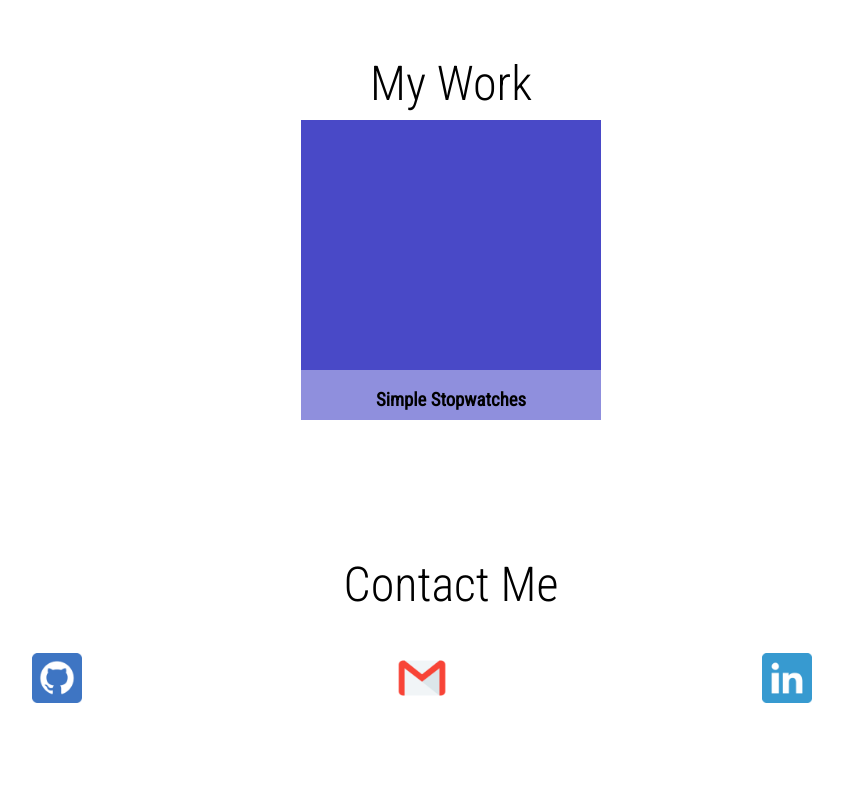
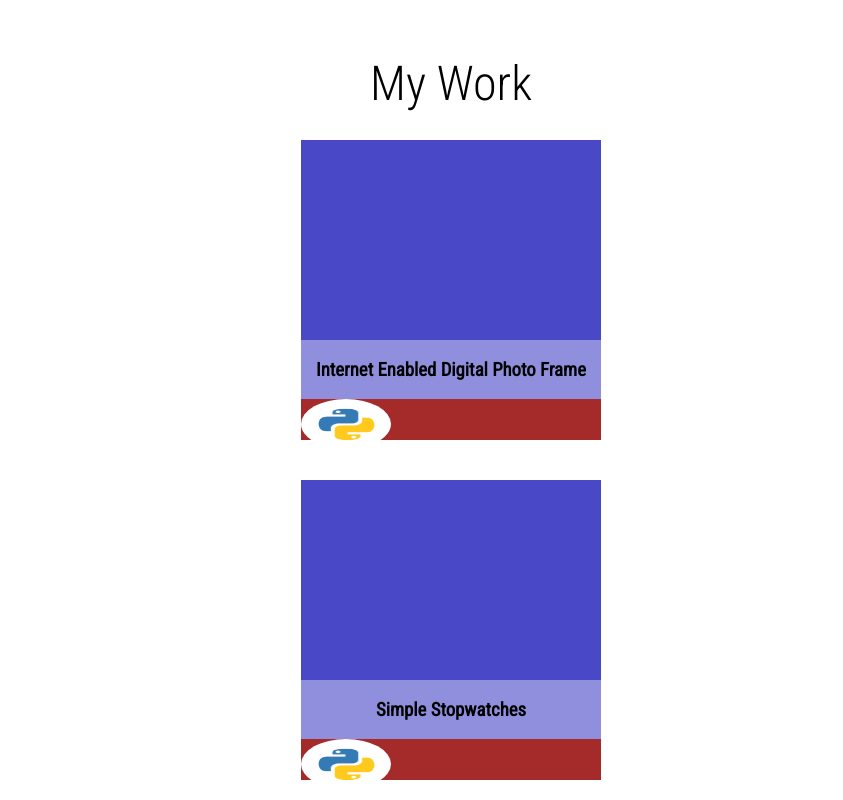
Before and after one commit to arlw87/portfolio-nextjs, a Next.js app: page / in a window 1280 px wide. Shown: the part 2620-3420 px from the top of the page, without its empty margins (189-1032 px from the left). Built offline with nearby package versions, Linux system fonts and the light colour scheme.

Commit message:
feat: Start to add Tech badge to project Card

```diff
--- a/components/UI/Badge.module.css
+++ b/components/UI/Badge.module.css
@@ -3,6 +3,7 @@
   border-radius: 50%;
   width: 90px;
   height: 90px;
+  max-height: 100%;
   display: flex;
   justify-content: center;
   align-items: center;
--- a/components/UI/ProjectCard.js
+++ b/components/UI/ProjectCard.js
@@ -35,7 +35,14 @@ const ProjectCard = (props) => {
       <div className={styles.detailContainer}>
         <div className={styles.top}>
           <h3>{title}</h3>
-          <div className={styles.tech}></div>
+          <div className={styles.tech}>
+            <Badge
+              imageSource={"/media/badges/python.png"}
+              alt={"test"}
+              key={1}
+              link={"www.bbc.co.uk"}
+            ></Badge>
+          </div>
         </div>
         <div className={styles.detail}>
           <p>{summary}</p>
--- a/components/UI/ProjectCard.module.css
+++ b/components/UI/ProjectCard.module.css
@@ -2,12 +2,12 @@
   background-color: rgb(73, 73, 199);
   height: 300px;
   width: 300px;
-  margin: auto;
+  margin: 20px auto;
   position: relative;
 }
 
 .detailContainer {
-  height: 50px;
+  height: 100px;
   background-color: rgba(255, 255, 255, 0.386);
   position: absolute;
   bottom: 0;
@@ -25,8 +25,12 @@
 .top {
   display: flex;
   justify-content: center;
+  flex-direction: column;
+  align-items: center;
 }
 
 .tech {
   height: 50px;
+  background-color: brown;
+  width: 100%;
 }
--- /dev/null
+++ b/content/Projects/PhotoFrame.md
@@ -0,0 +1,6 @@
+---
+title: Internet Enabled Digital Photo Frame
+tech: [python, raspberryPi]
+summary: An internet connected digital photoframe that can receive new images from email.
+image:
+---
--- a/content/Projects/TimerApp.md
+++ b/content/Projects/TimerApp.md
@@ -2,4 +2,5 @@
 title: Simple Stopwatches
 tech: [java, android]
 summary: A simple and easy to use multi-stopwatch application that can be used in any situation where you want to time multiple participates at the same time.
+image:
 ---
```
